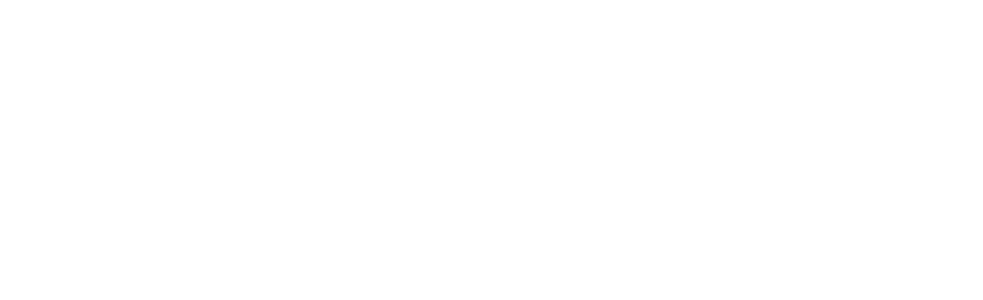
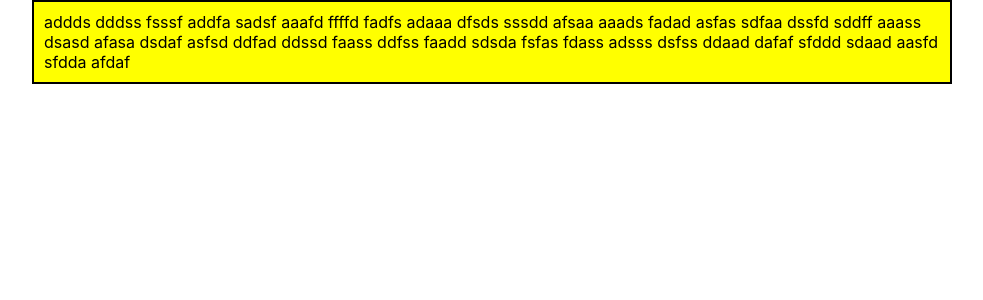
Before and after one commit to stevenarellano/speed-typing, a React (Create React App) app in the folder speed-typing/: page / in a window 1280 px wide. Shown: the top 300 px of the page, without its empty margins (148-1131 px from the left). Built offline with nearby package versions, Linux system fonts and the light colour scheme.

Commit message:
text gen

```diff
--- a/speed-typing/src/App.js
+++ b/speed-typing/src/App.js
@@ -1,11 +1,12 @@
-import TypingArea from "./TypingArea";
+// component
+import TypingArea from "./components/TypingArea";
 
 import "./App.css";
 
 function App() {
     return (
         <div className="App">
-            <TypingArea />
+            <TypingArea/>
         </div>
     );
 }
--- a/speed-typing/src/TypingArea.js
+++ /dev/null
@@ -1,5 +0,0 @@
-import "./TypingArea.css";
-
-export default function TypingArea() {
-    return <div className="typingArea"></div>;
-}
--- /dev/null
+++ b/speed-typing/src/components/TypingArea.css
@@ -0,0 +1,9 @@
+.typing {
+    width: 70%;
+
+    margin: 0 auto;
+    padding: 10px;
+    border: 2px solid black;
+
+    background-color: yellow;
+}
--- /dev/null
+++ b/speed-typing/src/components/TypingArea.js
@@ -0,0 +1,29 @@
+import "./TypingArea.css";
+
+export default function TypingArea() {
+    console.log("text");
+    let chars = "asdf";
+
+    // function randomIntFromInterval(min, max) {
+    //     // min and max included
+    //     return Math.floor(Math.random() * (max - min + 1) + min);
+    // }
+
+    function cText(chars, numWords) {
+        let lst = [];
+        console.log("helo");
+        let i, j, text;
+        for (j = 0; j < numWords; j++) {
+            text = "";
+            for (i = 0; i < 5; i++) {
+                text += chars.charAt(Math.floor(Math.random() * chars.length));
+            }
+            lst.push(text);
+        }
+
+        return lst.join(" ");
+    }
+
+    let text = cText(chars, 40);
+    return <div className="typing">{text}</div>;
+}
```
Also changed, not shown: speed-typing/src/TypingArea.css (deleted).
